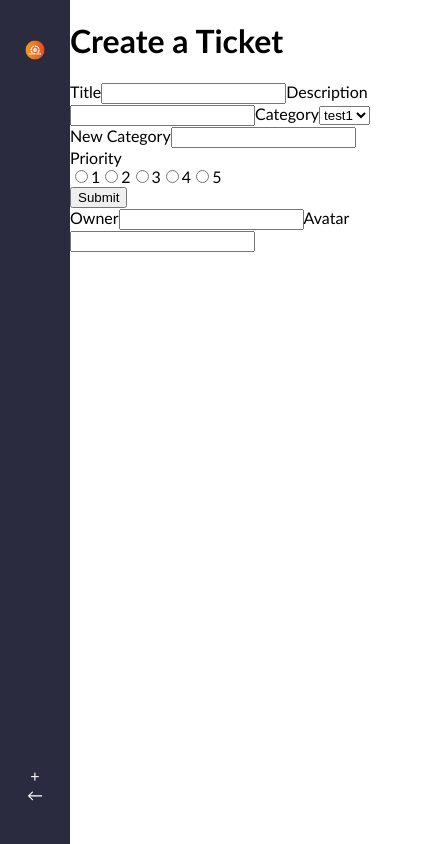
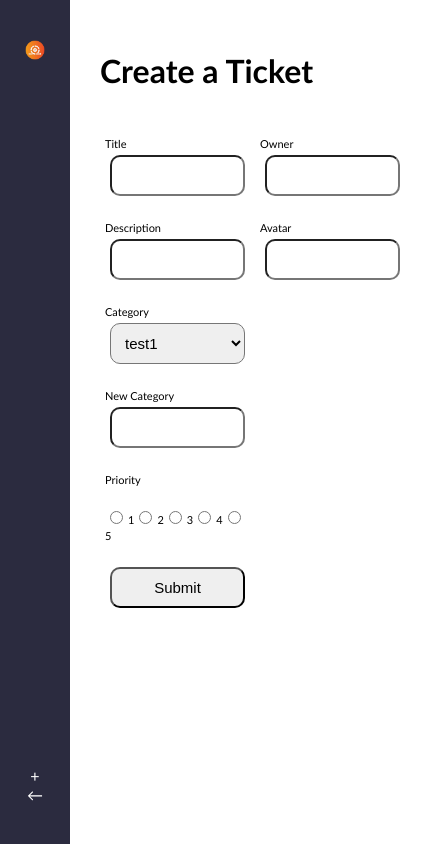
Before and after one commit to Almir-git-unifc/Project-Controll-Edu_react-vite, a React (Vite) app in the folder client/: page /ticket in a window 390 px wide. Shown: the whole page, 440 px wide, since content can reach past the window. Built offline with nearby package versions, Linux system fonts and the light colour scheme.

Commit message:
feat(react): v00.11.000 - react vite implemented Ticketpage completed

```diff
--- a/client/src/App.css
+++ b/client/src/App.css
@@ -1,43 +1,44 @@
-html, body {
+html,
+body {
     margin: 0;
     padding: 0;
     font-family: "Trebuchet MS", Arial, sans-serif;
 }
 
-.app{
+.app {
     display: flex;
 }
 
 #link {
     text-decoration: none;
-         color: reg(46,46,46);
+    color: reg(46, 46, 46);
 }
 
 
 /*---- Nav—*/
 nav {
     height: 100vh;
-         background-color: rgb(43,43,63);
-         color: rgb(255,255,255);
+    background-color: rgb(43, 43, 63);
+    color: rgb(255, 255, 255);
     text-align: center;
     display: flex;
-         flex-direction:column;
+    flex-direction: column;
     justify-content: space-between;
 }
 
 nav .logo-container,
-nav .controls-container{
+nav .controls-container {
     padding: 40px 25px;
     display: flex;
     flex-direction: column;
 }
 
-nav .logo-container img{
+nav .logo-container img {
     width: 20px;
 }
 
-nav .icon{
-         color: rgb(255,255,255);
+nav .icon {
+    color: rgb(255, 255, 255);
 }
 
 /*---- Dashboard 29:25 min —*/
@@ -46,7 +47,7 @@ nav .icon{
     width: 100%;
 }
 
-.dashboard .ticket-container{
+.dashboard .ticket-container {
     height: 80vh;
     overflow: scroll;
 }
@@ -62,7 +63,7 @@ nav .icon{
     width: 100%;
 }
 
-.ticket-card #link > * {
+.ticket-card #link>* {
     background-color: rgb(221, 221, 221);
     margin: 2px;
     padding: 30px;
@@ -108,11 +109,11 @@ nav .icon{
     justify-content: center;
 }
 
-.ticket-card .priority-display .star-container{
+.ticket-card .priority-display .star-container {
     display: flex;
 }
 
-.ticket-card .priority-display .star-container h3{
+.ticket-card .priority-display .star-container h3 {
     margin: 7px;
     padding: 0;
 }
@@ -135,7 +136,6 @@ nav .icon{
     height: 100%;
 }
 
-
 .ticket-card .delete-block {
     background-color: rgb(211, 211, 211);
     width: 50px;
@@ -155,3 +155,186 @@ nav .icon{
     align-items: center;
     color: rgb(255, 255, 255);
 }
+
+
+/*---- Ticket Page 01:36:15 min —*/
+
+.ticket {
+    padding: 30px;
+    width: 100%;
+}
+
+/* Aos 01:37:34 min */
+.ticket .ticket-container {
+    width: 100%;
+    display: flex;
+    justify-content: center;
+}
+
+/* Aos 01:37:34 min */
+.ticket form {
+    display: flex;
+}
+
+/* Aos 01:37:34 min */
+.ticket form section {
+    display: flex;
+    flex-direction: column;
+    margin: 10px;
+    width: 160px;
+}
+
+.ticket form label {
+    margin: 20px 0 0 0 ;
+}
+
+/* arredonta cantos de campos, e aumenta distancia entre campos */
+.ticket form select,
+.ticket form input {
+    padding: 10px;
+    font-size: 15px;
+    border-radius:10px;
+    border: 1,5px solid rgb(218, 218, 218);
+    margin: 5px;
+}
+
+.ticket form .multiple-input-container {
+    margin: 20px 0 20px 0;
+}
+
+
+
+
+
+/* Responsividade com @media */
+@media only screen and (min-width: 2201px) {
+  .ticket form section {
+    display: flex;
+    flex-direction: column;
+    margin: 10px;
+    width: 900px;
+    font-size: 20px;
+  }
+}
+
+@media only screen and (max-width: 2200px) {
+.ticket form section {
+    display: flex;
+    flex-direction: column;
+    margin: 10px;
+    width: 900px;
+    font-size: 20px;
+}
+}
+
+@media only screen and (max-width: 2100px) {
+.ticket form section {
+    display: flex;
+    flex-direction: column;
+    margin: 10px;
+    width: 800px;
+    font-size: 17px;
+}
+}
+
+@media only screen and (max-width: 2000px) {
+.ticket form section {
+    display: flex;
+    flex-direction: column;
+    margin: 10px;
+    width: 750px;
+    font-size: 17px;
+}
+}
+
+@media only screen and (max-width: 1800px) {
+.ticket form section {
+    display: flex;
+    flex-direction: column;
+    margin: 10px;
+    width: 650px;
+    font-size: 17px;
+}
+}
+
+
+@media only screen and (max-width: 1600px) {
+.ticket form section {
+    display: flex;
+    flex-direction: column;
+    margin: 10px;
+    width: 600px;
+    font-size: 17px;
+}
+}
+
+
+@media only screen and (max-width: 1450px) {
+.ticket form section {
+    display: flex;
+    flex-direction: column;
+    margin: 10px;
+    width: 500px;
+    font-size: 15px;
+}
+}
+
+@media only screen and (max-width: 1280px) {
+.ticket form section {
+    display: flex;
+    flex-direction: column;
+    margin: 10px;
+    width: 450px;
+    font-size: 15px;
+}
+}
+
+@media only screen and (max-width: 1080px) {
+.ticket form section {
+    display: flex;
+    flex-direction: column;
+    margin: 10px;
+    width: 380px;
+    font-size: 14px;
+}
+}
+
+@media only screen and (max-width: 780px) {
+.ticket form section {
+    display: flex;
+    flex-direction: column;
+    margin: 10px;
+    width: 330px;
+    font-size: 13px;
+}
+}
+
+@media only screen and (max-width: 690px) {
+.ticket form section {
+    display: flex;
+    flex-direction: column;
+    margin: 10px;
+    width: 220px;
+    font-size: 13px;
+}
+}
+
+@media only screen and (max-width: 500px) {
+.ticket form section {
+    display: flex;
+    flex-direction: column;
+    margin: 10px;
+    width: 180px;
+    font-size: 12px;
+}
+}
+
+@media only screen and (max-width: 390px) {
+.ticket form section {
+    display: flex;
+    flex-direction: column;
+    margin: 5px;
+    width: 145px;
+    font-size: 11px;
+}
+}
--- a/client/src/pages/TicketPage.jsx
+++ b/client/src/pages/TicketPage.jsx
@@ -32,7 +32,7 @@ const TicketPage = () => {
     return (
         <div className="ticket">
             <h1>{editMode ? "Update your Ticket" : "Create a Ticket"}</h1>
-            <div>
+            <div className="ticket-container" >
                 <form onSubmit={handleSubmit}>
                     <section>
                         <label htmlFor="title" >Title</label>
@@ -65,6 +65,7 @@ const TicketPage = () => {
                                 <option key={_index} value={category}>{category}</option>
                             ))}
                         </select>
+
                         <label htmlFor="new-category" >New Category</label>
                         <input
                             id="new-category"
@@ -73,6 +74,12 @@ const TicketPage = () => {
                             onChange={handleChange}
                             value={formData.category}
                         />
+
+
+
+
+
+
                         <label >Priority</label>
                         <div className="multiple-input-container" >
                             <input
@@ -146,7 +153,7 @@ const TicketPage = () => {
                                     onChange={handleChange}
                                 >
                                     <option selected=
-                                        {formData.status === 'done'} value='done'
+                                        {formData.status === 'done'} value  ='done'
                                     >
                                         Done
                                     </option>
@@ -199,7 +206,7 @@ const TicketPage = () => {
                                />
 
                                {/* show image avatar */}
-                               <div clasName="img-preview">
+                               <div className="img-preview">
                                    {/* show avatar image if avatar exists */}
                                    { formData.avatar &&  (
                                         <img src={formData.avatar} alt="image preview" />
```
Lines whose indentation alone changed are shown as unchanged.
